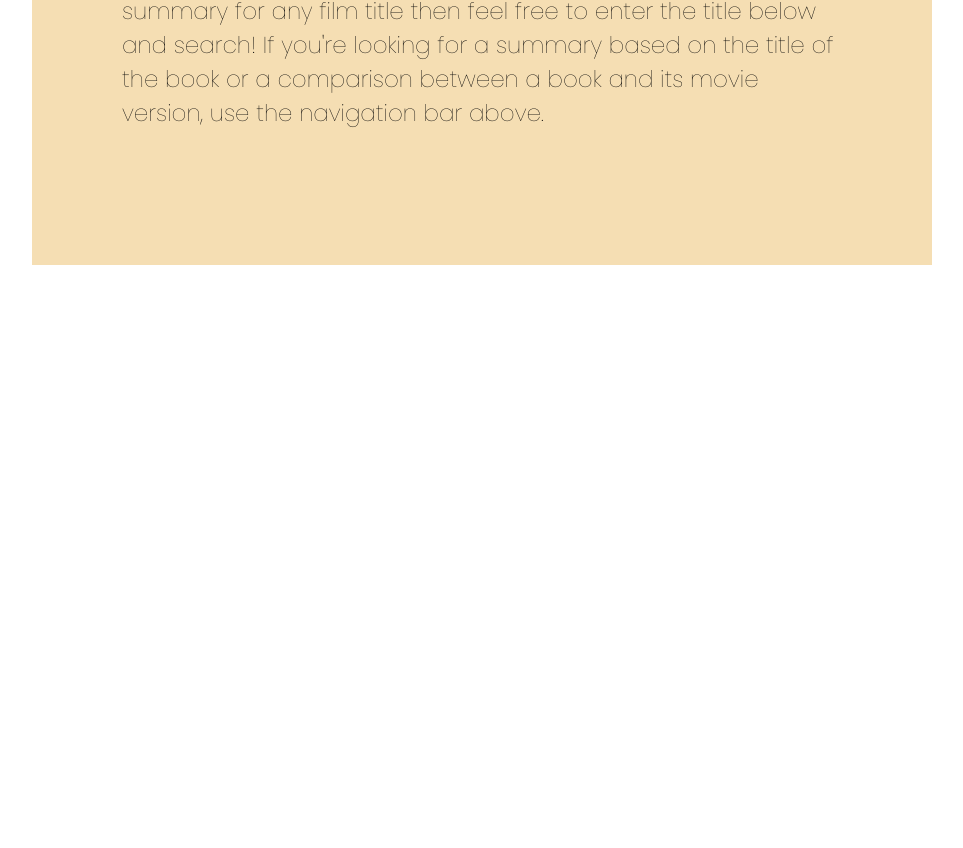
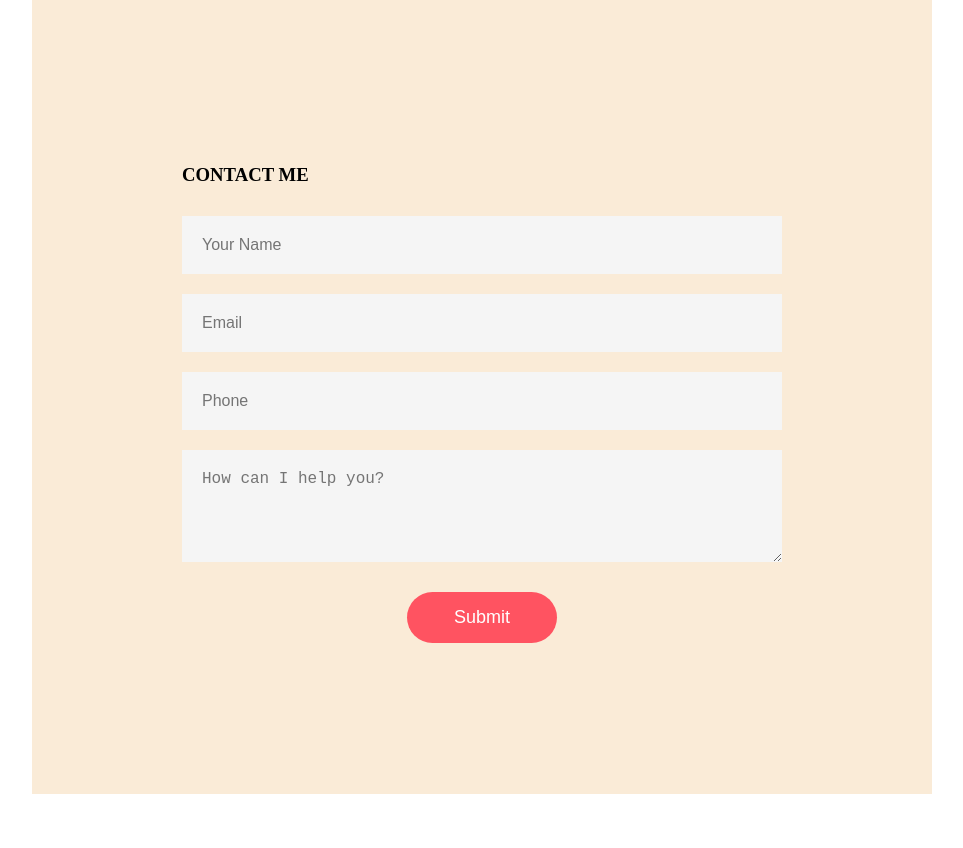
Before and after one commit to CoryMetcalf96/Books-vs-Movies, a plain HTML site: page contact.html in a window 1280 px wide. Shown: the part 265-1113 px from the top of the page, without its empty margins (158-1121 px from the left). Before the commit the page ends 800 px from the top, so only its background shows below. Drawn offline with nearby package versions, Linux system fonts and the light colour scheme.

Commit message:
Added contact form HTML and CSS

```diff
--- a/contact.html
+++ b/contact.html
@@ -28,14 +28,24 @@
     <div class="info-and-search">
         <header>
             <br>
-            <h1>Is There a Movie?</h1>
-            <p id="directions">Welcome to Books vs. Movies - if you're just looking for a summary for any film title then feel free to enter the title below and search! If you're looking for a summary based on the title of the book or a comparison between a book and its movie version, use the navigation bar above.</p>
+            <h1>Contact Me</h1>
+            <p id="directions">Need to contact me? Fill out the form below:</p>
+            <div class="container">
+                <form id="contact-form" onsubmit="sendEmail(); reset(); return false;">
+                    <h3>CONTACT ME</h3>
+                    <input type="text" id="name" placeholder="Your Name" required>
+                    <input type="email" id="email" placeholder="Email" required>
+                    <input type="text" id="phone" placeholder="Phone" required>
+                    <textarea id="message" rows="4" placeholder="How can I help you?"></textarea>
+                    <button type="submit">Submit</button>
+                </form>
+            </div>
             <br>
             <br>
             <br>
         </header>
     </div>
-
+    <script src="https://smtpjs.com/v3/smtp.js"></script>
 </body>
 
 </html>
--- a/css/style.css
+++ b/css/style.css
@@ -69,3 +69,48 @@ h1 {
 #movie-only-results {
     font-size: 25px;
 }
+
+.container {
+    width: 100%;
+    height: 100vh;
+    background: antiquewhite;
+    display: flex;
+    align-items: center;
+    justify-content: center;
+}
+
+#contact-form {
+    display: flex;
+    flex-direction: column;
+    padding: 2vw 4vw;
+    width: 90%;
+    max-width: 600px;
+    border-radius: 10px;
+}
+
+form h3 {
+    font-weight: 800;
+    margin-bottom: 20px;
+}
+
+form input, form textarea {
+    border: 0;
+    margin: 10px 0;
+    padding: 20px;
+    outline: none;
+    background: #f5f5f5;
+    font-size: 16px;
+}
+
+form button {
+    padding: 15px;
+    background-color: #ff5361;
+    color: white;
+    font-size: 18px;
+    border: 0;
+    outline: none;
+    cursor: pointer;
+    width: 150px;
+    margin: 20px auto 0;
+    border-radius: 30px;
+}
--- a/js/app.js
+++ b/js/app.js
@@ -53,3 +53,17 @@ function renderMovieData(event) {
         $movieOnlyResults.append(moviePoster);
     })
 }
+
+function sendEmail() {
+    Email.send({
+        Host : "smtp.yourisp.com",
+        Username : "username",
+        Password : "password",
+        To : 'corymetcalf96@gmail.com',
+        From : "you@isp.com",
+        Subject : "This is the subject",
+        Body : "And this is the body"
+    }).then(
+      message => alert(message)
+    );
+}
```
Also changed, not shown: books-and-movies.html (+6 -2 lines), books.html (+4 -4 lines).
